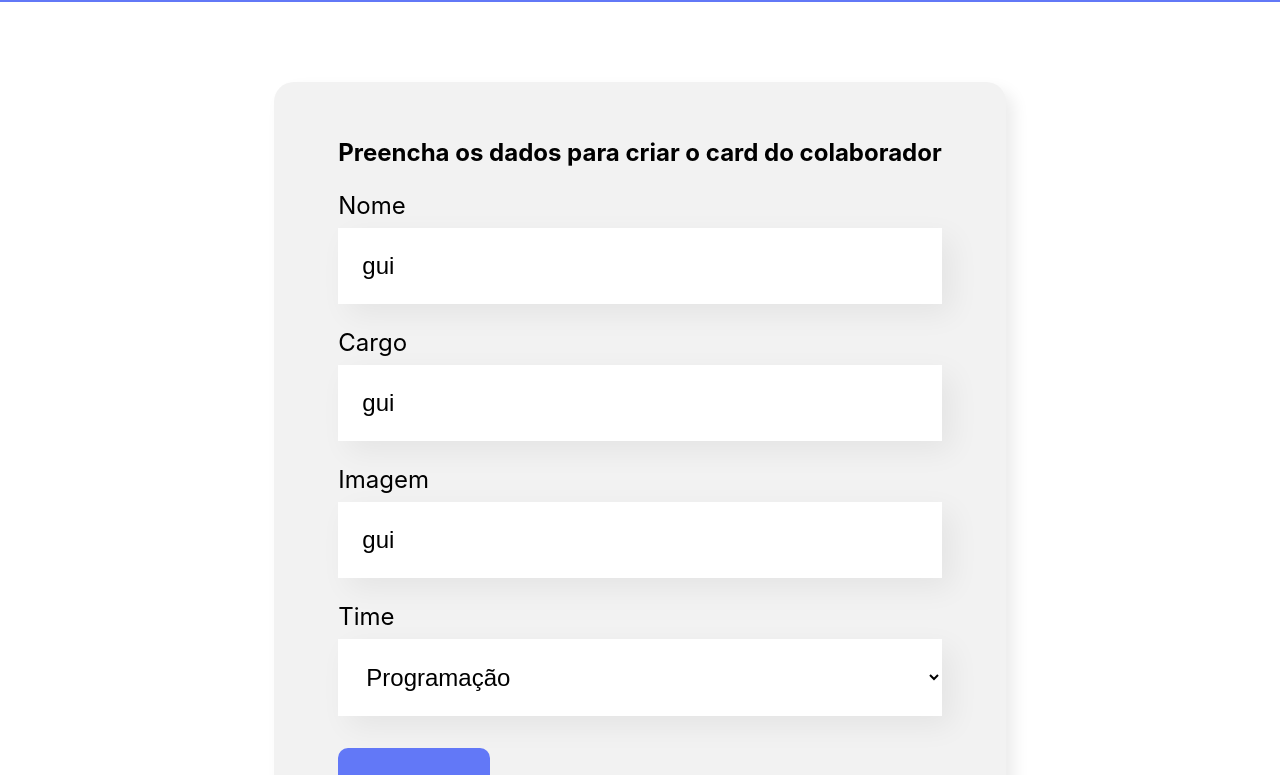
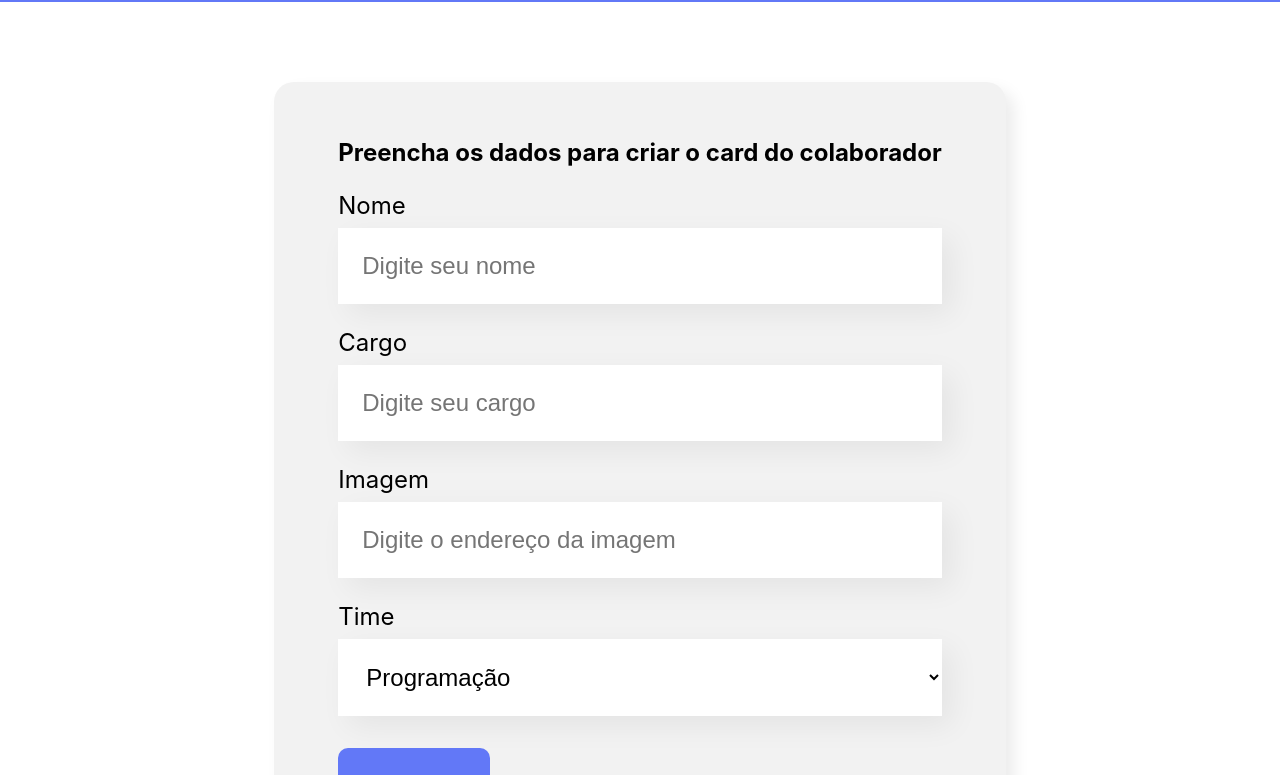
Before and after one commit to geyzaa/organograma-alura, a React (Create React App) app: page / in a window 1280 px wide. Shown: the part 496-1271 px from the top of the page. Built offline with nearby package versions, Linux system fonts and the light colour scheme.

Commit message:
controlando o estado

```diff
--- a/src/componentes/CampoTexto/index.js
+++ b/src/componentes/CampoTexto/index.js
@@ -5,11 +5,10 @@
 
     const placeholderModificada = `${props.placeholder}`
 
-    let valor = 'gui'
+
 
     const aoDigitado = (evento) => {
-        valor = evento.target.value
-        console.log(valor)
+        props.aoAlterado(evento.target.value)
     }
 
     return (
@@ -17,7 +16,7 @@
             <label>
                 {props.label}
             </label>
-            <input value={valor} onChange={aoDigitado} required={props.obrigatorio} placeholder={placeholderModificada}/>
+            <input value={props.valor} onChange={aoDigitado} required={props.obrigatorio} placeholder={placeholderModificada}/>
         </div>
     )
 }
--- a/src/componentes/Formulario/index.js
+++ b/src/componentes/Formulario/index.js
@@ -1,3 +1,4 @@
+import { useCallback, useState } from 'react'
 import Botao from '../Botao'
 import CampoTexto from '../CampoTexto'
 import ListaSuspensa from '../ListaSuspensa'
@@ -15,19 +16,47 @@
         'Inovação e Gestão'
     ]
 
+    const [nome, setNome] = useState('')
+    const [cargo, setCargo] = useState('')
+    const [imagem, setImagem] = useState('')
+    const [time, setTime] = useState('')
+
     const aoSalvar = (evento) => {
         evento.preventDefault()
-        console.log('Form foi submetido')
+        console.log('Form foi submetido =>', nome, cargo, imagem, time)
     }
 
     return (
         <section className="formulario">
             <form onSubmit={aoSalvar}>
                 <h2>Preencha os dados para criar o card do colaborador</h2>
-                <CampoTexto obrigatorio={true} label="Nome" placeholder="Digite seu nome" />
-                <CampoTexto obrigatorio={true} label="Cargo" placeholder="Digite seu cargo" />
-                <CampoTexto label="Imagem" placeholder="Digite o endereço da imagem" />
-                <ListaSuspensa obrigatorio={true} label="Time" itens ={times}/>
+                <CampoTexto
+                    obrigatorio={true}
+                    label="Nome"
+                    placeholder="Digite seu nome"
+                    valor={nome}
+                    aoAlterado={valor => setNome(valor)}
+                />
+                <CampoTexto
+                    obrigatorio={true}
+                    label="Cargo"
+                    placeholder="Digite seu cargo"
+                    valor={cargo}
+                    aoAlterado={valor => setCargo(valor)}
+                />
+                <CampoTexto
+                    label="Imagem"
+                    placeholder="Digite o endereço da imagem"
+                    valor={imagem}
+                    aoAlterado={valor => setImagem(valor)}
+                />
+                <ListaSuspensa
+                    obrigatorio={true}
+                    label="Time"
+                    itens ={times}
+                    valor={time}
+                    aoAlterado={valor => setTime(valor)}
+                />
                 <Botao>
                     Criar Card
                 </Botao>
--- a/src/componentes/ListaSuspensa/index.js
+++ b/src/componentes/ListaSuspensa/index.js
@@ -1,12 +1,10 @@
 import './ListaSuspensa.css'
 
 const ListaSuspensa = (props) => {
-    console.log (props.itens)
-
     return (
         <div className='lista-suspensa'>
             <label>{props.label}</label>
-            <select required={props.required}>
+            <select onChange={ evento => props.aoAlterado(evento.target.value)} required={props.required} value={props.value}>
                 {props.itens.map(item => <option key={item}>{item}</option>)}
             </select>
         </div>
```
